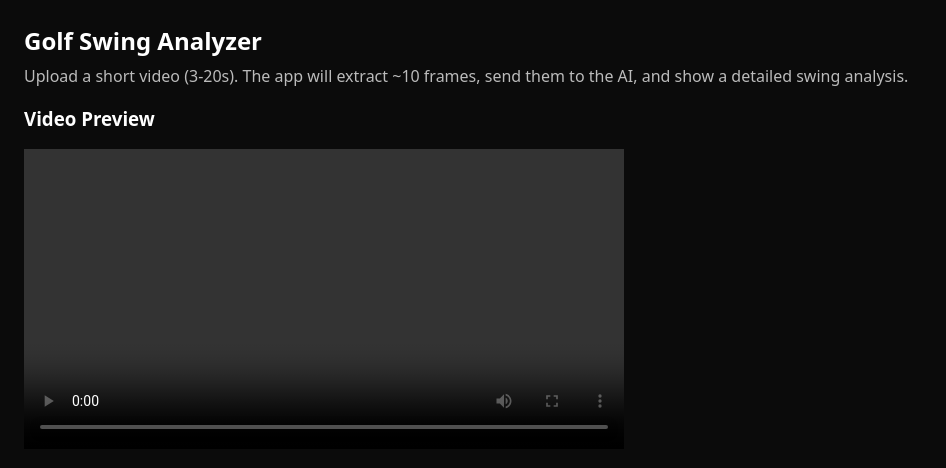
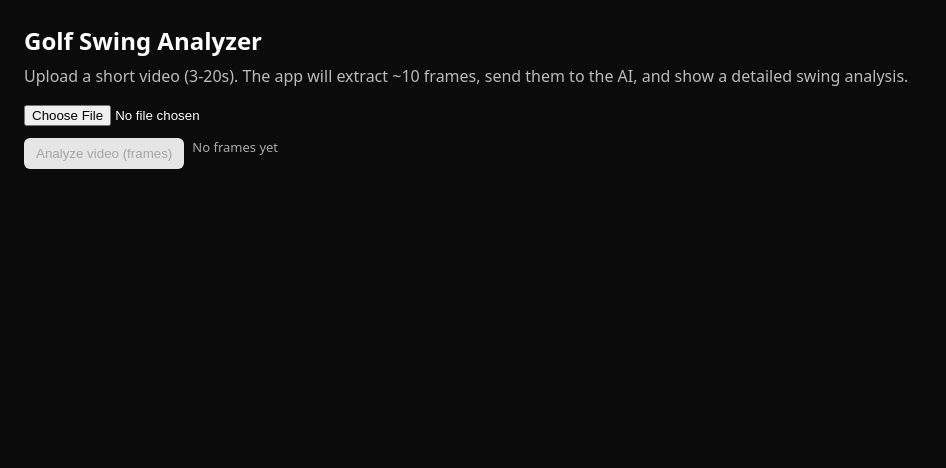
Before and after one commit to jpradcliffe-dot/golf-swing-app, a Next.js app: page / in a window 1280 px wide. Shown: the top 468 px of the page, without its empty margins (0-946 px from the left). Built offline with nearby package versions, Linux system fonts and the light colour scheme.

Commit message:
Update VideoAnalyzer.tsx

```diff
--- a/components/VideoAnalyzer.tsx
+++ b/components/VideoAnalyzer.tsx
@@ -1,33 +1,154 @@
 'use client';
+import React, { useRef, useState } from 'react';
 
-import React, { useEffect, useRef } from 'react';
+type Props = {
+  onResult?: (text: string) => void;
+};
 
-interface VideoAnalyzerProps {
-  file: File;
-}
+export default function VideoAnalyzer({ onResult }: Props) {
+  const [file, setFile] = useState<File | null>(null);
+  const [progress, setProgress] = useState<string | null>(null);
+  const [framesCount, setFramesCount] = useState<number>(0);
+  const videoRef = useRef<HTMLVideoElement | null>(null);
 
-const VideoAnalyzer: React.FC<VideoAnalyzerProps> = ({ file }) => {
-  const videoRef = useRef<HTMLVideoElement>(null);
+  async function handleFileChange(e: React.ChangeEvent<HTMLInputElement>) {
+    const f = e.target.files?.[0] ?? null;
+    setFile(f);
+    setFramesCount(0);
+    setProgress(null);
+  }
 
-  useEffect(() => {
-    if (videoRef.current && file) {
+  // extract `n` frames evenly across the video's duration
+  async function extractFramesFromVideo(file: File, n = 10) {
+    return new Promise<string[]>(async (resolve, reject) => {
       const url = URL.createObjectURL(file);
-      videoRef.current.src = url;
+      const video = document.createElement('video');
+      video.preload = 'auto';
+      video.src = url;
+      video.muted = true;
+      video.playsInline = true;
 
-      return () => URL.revokeObjectURL(url);
+      video.onloadedmetadata = async () => {
+        const duration = video.duration;
+        if (!isFinite(duration) || duration <= 0) {
+          reject(new Error('Could not read video duration'));
+          return;
+        }
+        const canvas = document.createElement('canvas');
+        canvas.width = video.videoWidth || 640;
+        canvas.height = video.videoHeight || 360;
+        const ctx = canvas.getContext('2d');
+        if (!ctx) {
+          reject(new Error('Could not create canvas'));
+          return;
+        }
+
+        const frames: string[] = [];
+        // choose up to n samples, spaced evenly but not beyond duration
+        const samples = Math.min(n, Math.max(1, Math.floor(duration * 2))); // avoid too many frames for very long video
+        for (let i = 0; i < samples; i++) {
+          const t = Math.min(duration - 0.05, (i / Math.max(1, samples - 1)) * duration);
+          await seekVideo(video, t);
+          ctx.drawImage(video, 0, 0, canvas.width, canvas.height);
+          // compress with toDataURL
+          const dataUrl = canvas.toDataURL('image/jpeg', 0.7);
+          frames.push(dataUrl);
+        }
+        URL.revokeObjectURL(url);
+        resolve(frames);
+      };
+
+      video.onerror = (err) => {
+        URL.revokeObjectURL(url);
+        reject(new Error('Video load failed'));
+      };
+      // if it doesn't load metadata in a reasonable time, timeout
+      setTimeout(() => {
+        if (!video.duration || !isFinite(video.duration)) {
+          // still try — sometimes metadata takes time
+        }
+      }, 2000);
+    });
+  }
+
+  function seekVideo(video: HTMLVideoElement, time: number) {
+    return new Promise<void>((resolve) => {
+      const handler = () => {
+        video.removeEventListener('seeked', handler);
+        // allow a short pause to ensure frame is ready
+        setTimeout(() => resolve(), 50);
+      };
+      video.addEventListener('seeked', handler);
+      video.currentTime = time;
+    });
+  }
+
+  async function analyze() {
+    if (!file) return;
+    setProgress('Extracting frames...');
+    try {
+      const frames = await extractFramesFromVideo(file, 10);
+      setFramesCount(frames.length);
+      setProgress('Uploading frames and analyzing...');
+      // Send frames to server
+      const body = { frames }; // array of dataURLs
+      const res = await fetch('/api/analyze', {
+        method: 'POST',
+        headers: { 'Content-Type': 'application/json' },
+        body: JSON.stringify(body),
+      });
+      if (!res.ok) {
+        const text = await res.text();
+        setProgress(null);
+        alert('Server error: ' + text);
+        return;
+      }
+      const json = await res.json();
+      setProgress(null);
+      const resultText = json.result ?? 'No analysis returned.';
+      if (onResult) onResult(resultText);
+    } catch (err: any) {
+      setProgress(null);
+      alert('Error: ' + (err?.message ?? err));
     }
-  }, [file]);
+  }
 
   return (
-    <div>
-      <h3>Video Preview</h3>
-      <video
-        ref={videoRef}
-        controls
-        style={{ width: '100%', maxWidth: '600px' }}
-      />
+    <div style={{ marginTop: 16 }}>
+      <label style={{ display: 'block', marginBottom: 8 }}>
+        <input type="file" accept="video/*" onChange={handleFileChange} />
+      </label>
+
+      {file && (
+        <div style={{ marginTop: 8 }}>
+          <video
+            ref={videoRef}
+            src={URL.createObjectURL(file)}
+            controls
+            style={{ maxWidth: '100%', borderRadius: 6, background: '#000' }}
+          />
+        </div>
+      )}
+
+      <div style={{ marginTop: 12, display: 'flex', gap: 8 }}>
+        <button
+          onClick={analyze}
+          disabled={!file || !!progress}
+          style={{
+            background: '#e6e6e6',
+            border: 'none',
+            padding: '8px 12px',
+            borderRadius: 6,
+            cursor: file ? 'pointer' : 'not-allowed',
+          }}
+        >
+          Analyze video (frames)
+        </button>
+
+        <div style={{ color: '#aaa', fontSize: 13 }}>
+          {progress ?? (framesCount ? `${framesCount} frames extracted` : 'No frames yet')}
+        </div>
+      </div>
     </div>
   );
-};
-
-export default VideoAnalyzer;
+}
```
